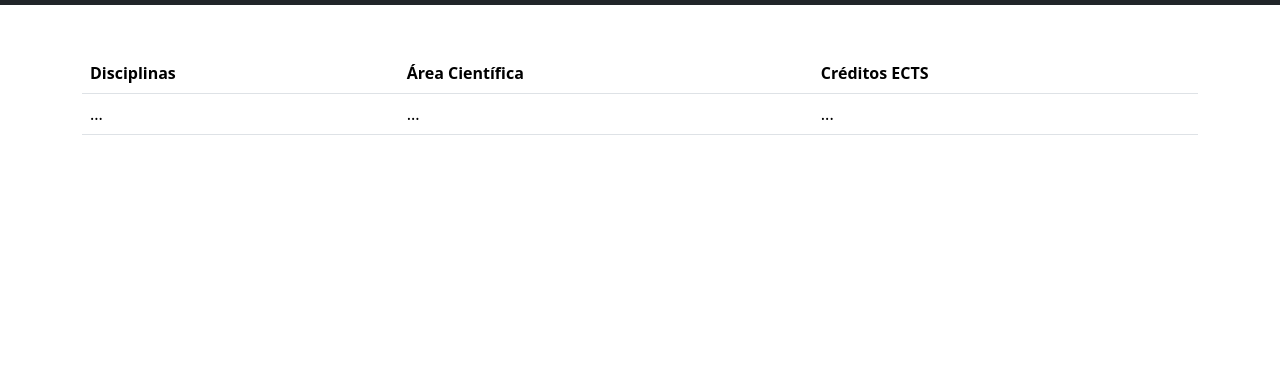
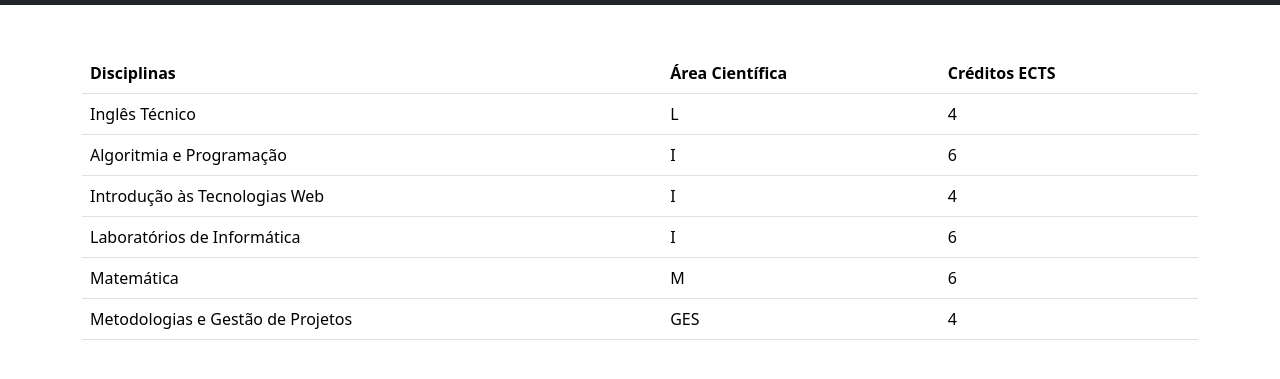
Before and after one commit to 0rod105/LABINFO-03-26-27, a plain HTML site: page disciplina.html in a window 1280 px wide. Shown: the part 51-430 px from the top of the page. Drawn offline with nearby package versions, Linux system fonts and the light colour scheme.

Commit message:
5.ª tarefa cumprida

```diff
--- a/disciplina.html
+++ b/disciplina.html
@@ -37,9 +37,34 @@
         </thead>
         <tbody>
           <tr>
-            <td>...</td>
-            <td>...</td>
-            <td>...</td>
+            <td>Inglês Técnico</td>
+            <td>L</td>
+            <td>4</td>
+          </tr>
+          <tr>
+            <td>Algoritmia e Programação</td>
+            <td>I</td>
+            <td>6</td>
+          </tr>
+          <tr>
+            <td>Introdução às Tecnologias Web</td>
+            <td>I</td>
+            <td>4</td>
+          </tr>
+          <tr>
+            <td>Laboratórios de Informática</td>
+            <td>I</td>
+            <td>6</td>
+          </tr>
+          <tr>
+            <td>Matemática</td>
+            <td>M</td>
+            <td>6</td>
+          </tr>
+          <tr>
+            <td>Metodologias e Gestão de Projetos</td>
+            <td>GES</td>
+            <td>4</td>
           </tr>
         </tbody>
       </table>
```
Also changed, not shown: index.html (+2 -2 lines).
